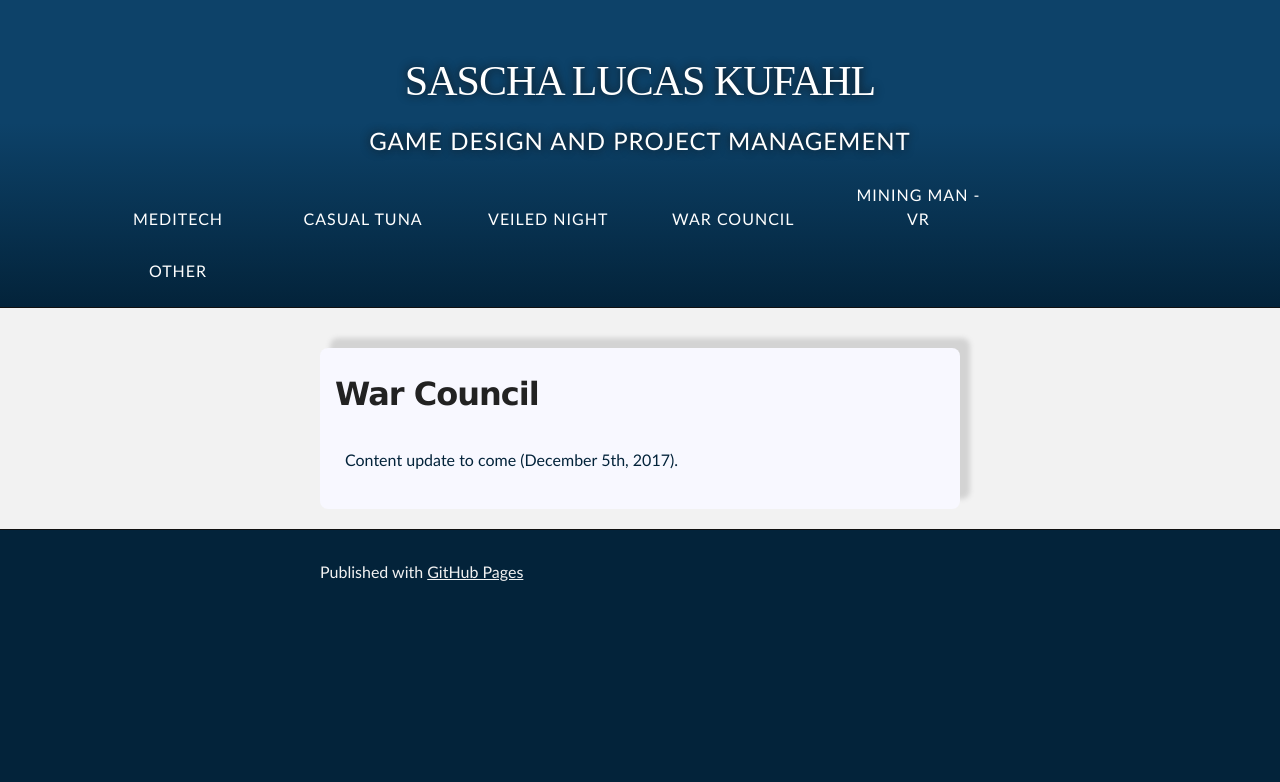
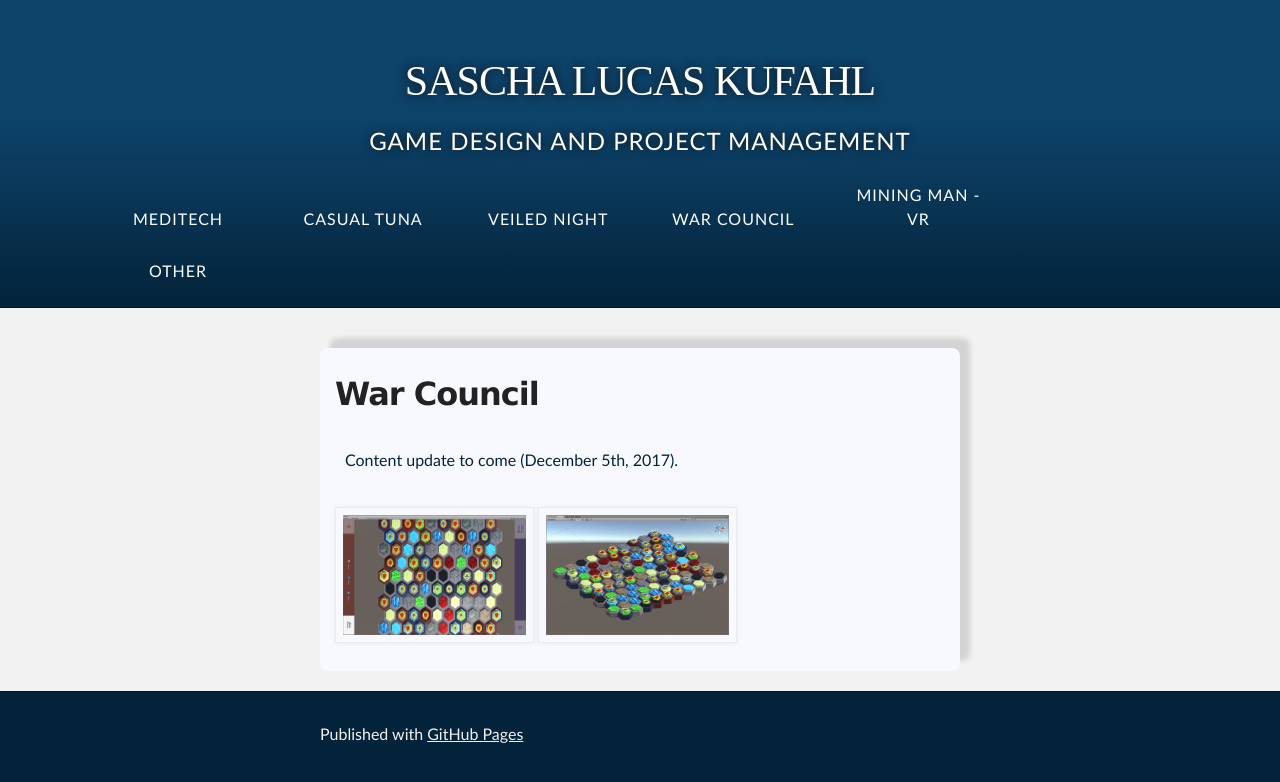
Before and after one commit to SaschaLK/SaschaLK.github.io, a Jekyll site: the page built from warCouncil.md, in a window 1280 px wide. Shown: the top 782 px of the page. Built offline with Jekyll 4.4.1, drawn with Linux system fonts in a browser that asks for light colours; our own code applies the rules of GitHub Pages for plain Markdown files; the repository's description, which GitHub fills in, is left out.

Commit message:
add some images to warcouncil

```diff
--- a/warCouncil.md
+++ b/warCouncil.md
@@ -3,8 +3,12 @@
         <div id="projects_content">
             <h2>War Council</h2>
             <p id="textContent">
-Content update to come (December 5th, 2017).
+                Content update to come (December 5th, 2017).
             </p>
+            <div id="contentImages">
+                <img src="assets/images/WarCouncil/IngameScreenshot.jpg" alt="IngameScreenshot">
+                <img src="assets/images/WarCouncil/Map.png" alt="Random generated map">
+            </div>
         </div>
     </body>
 </html>
```
Also changed, not shown: assets/images/WarCouncil/IngameScreenshot.jpg (added), assets/images/WarCouncil/Map.png (added).
